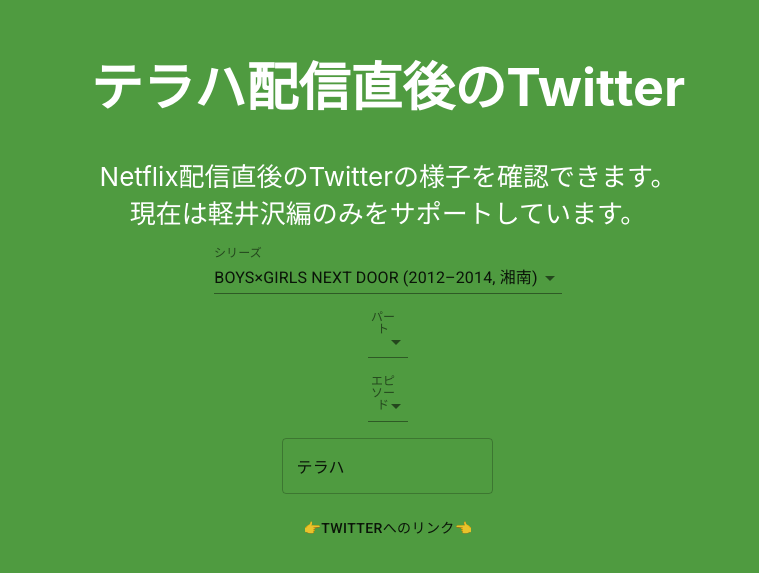
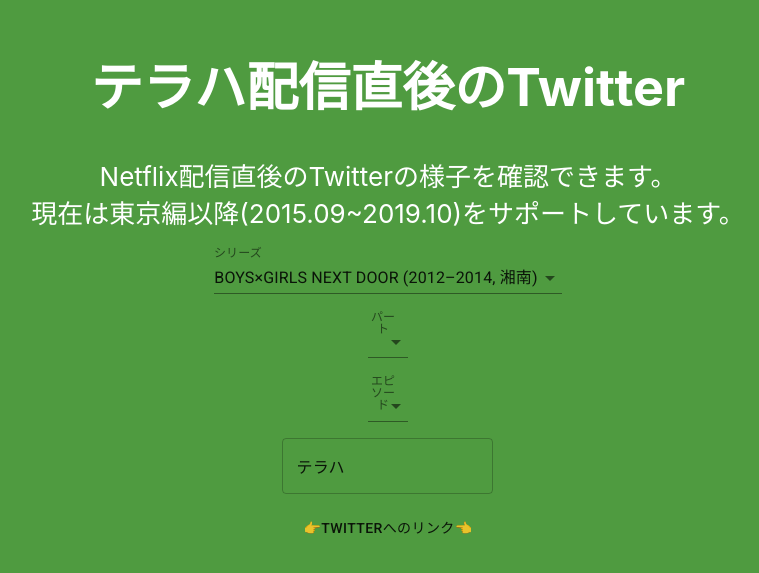
Before and after one commit to besaklish/teraha-twitter, a React (Create React App) app: page / in a window 1280 px wide. Shown: the part 113-686 px from the top of the page, without its empty margins (252-1011 px from the left). Built offline with nearby package versions, Linux system fonts and the light colour scheme.

Commit message:
Update note that says supported series

```diff
--- a/src/screen/Teraha.tsx
+++ b/src/screen/Teraha.tsx
@@ -148,7 +148,9 @@ class Teraha extends React.Component<{}, terahaState> {
       <div>
         <h1>テラハ配信直後のTwitter</h1>
         <Box>Netflix配信直後のTwitterの様子を確認できます。</Box>
-        <Box mb={2}>現在は軽井沢編のみをサポートしています。</Box>
+        <Box mb={2}>
+          現在は東京編以降(2015.09~2019.10)をサポートしています。
+        </Box>
         <form onSubmit={this.handleSubmit}>
           <Box mb={2} color="text.primary">
             <FormControl>
```
